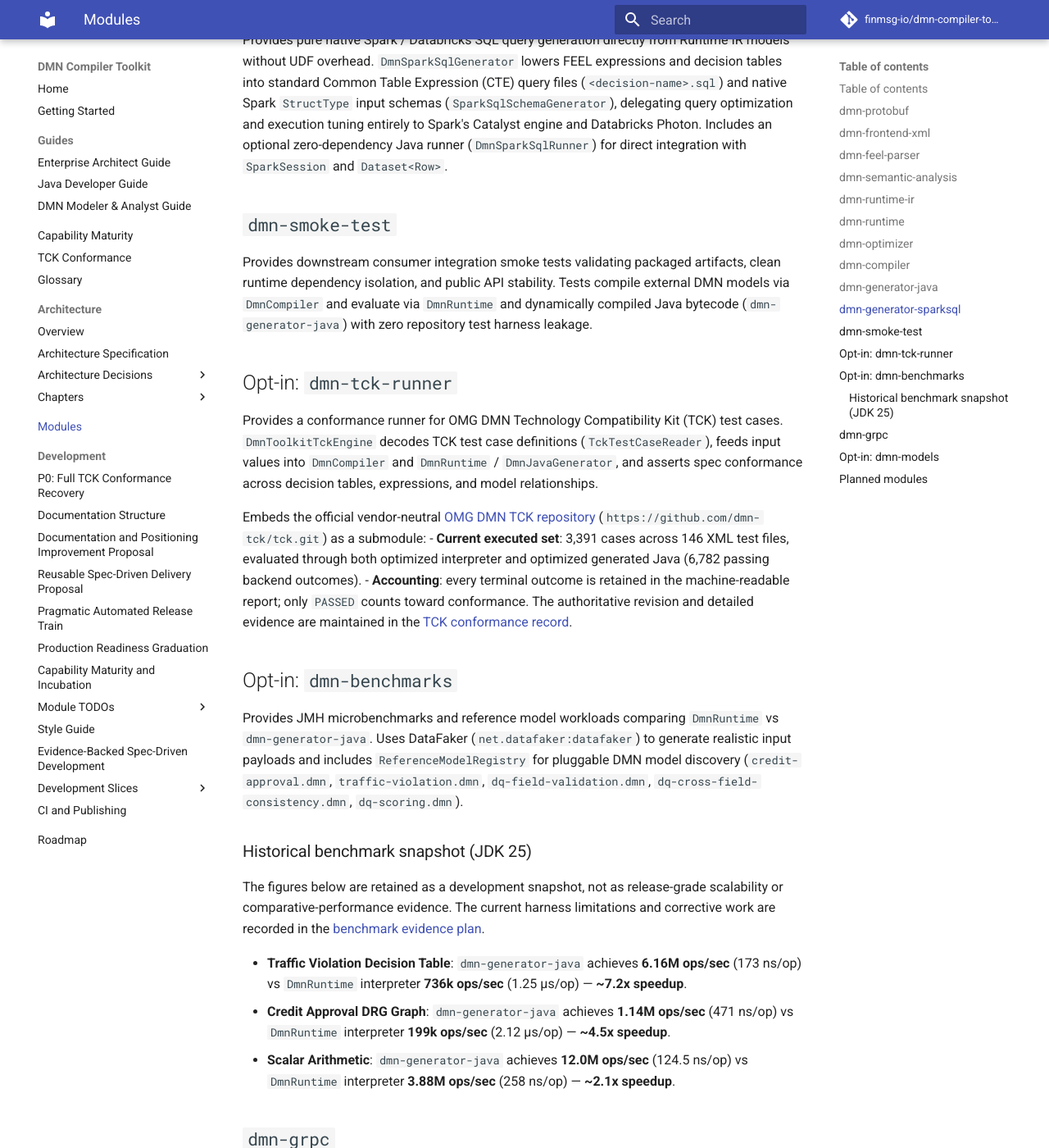
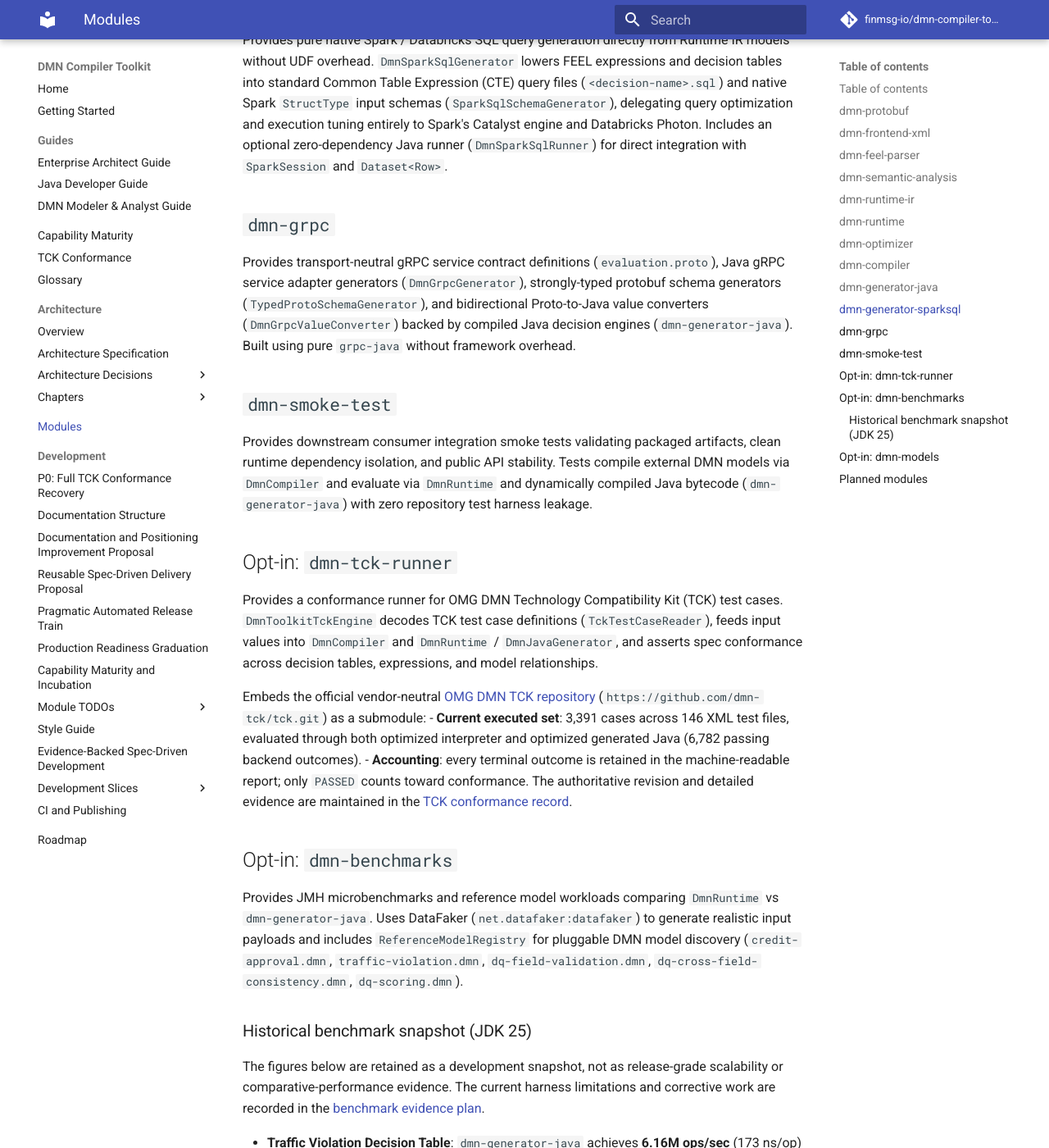
Before and after one commit to finmsg-io/dmn-compiler-toolkit, an MkDocs documentation site: the page built from docs/modules.md, in a window 1280 px wide and 1400 px high, scrolled down 4531 px. Shown: the whole window at 82% size. Built offline with MkDocs 1.6.1 and Material for MkDocs 9.7.7, drawn with Linux system fonts in a browser that asks for light colours; comment, search, counter and statistics services are not loaded; some of the changed text lies outside the part shown.

Commit message:
fix(docs): align module order in docs/modules.md with reactor pom

```diff
--- a/docs/modules.md
+++ b/docs/modules.md
@@ -171,12 +171,18 @@ Provides pure native Spark / Databricks SQL query generation directly from Runti
 
 
 <a id="contents-section-11"></a>
+## `dmn-grpc`
+
+Provides transport-neutral gRPC service contract definitions (`evaluation.proto`), Java gRPC service adapter generators (`DmnGrpcGenerator`), strongly-typed protobuf schema generators (`TypedProtoSchemaGenerator`), and bidirectional Proto-to-Java value converters (`DmnGrpcValueConverter`) backed by compiled Java decision engines (`dmn-generator-java`). Built using pure `grpc-java` without framework overhead.
+
+
+<a id="contents-section-12"></a>
 ## `dmn-smoke-test`
 
 Provides downstream consumer integration smoke tests validating packaged artifacts, clean runtime dependency isolation, and public API stability. Tests compile external DMN models via `DmnCompiler` and evaluate via `DmnRuntime` and dynamically compiled Java bytecode (`dmn-generator-java`) with zero repository test harness leakage.
 
 
-<a id="contents-section-12"></a>
+<a id="contents-section-13"></a>
 ## Opt-in: `dmn-tck-runner`
 
 Provides a conformance runner for OMG DMN Technology Compatibility Kit (TCK) test cases.
@@ -190,7 +196,7 @@ Embeds the official vendor-neutral [OMG DMN TCK repository](https://dmn-tck.gith
   maintained in the [TCK conformance record](tck-conformance.md).
 
 
-<a id="contents-section-13"></a>
+<a id="contents-section-14"></a>
 ## Opt-in: `dmn-benchmarks`
 
 Provides JMH microbenchmarks and reference model workloads comparing `DmnRuntime` vs `dmn-generator-java`. Uses DataFaker (`net.datafaker:datafaker`) to generate realistic input payloads and includes `ReferenceModelRegistry` for pluggable DMN model discovery (`credit-approval.dmn`, `traffic-violation.dmn`, `dq-field-validation.dmn`, `dq-cross-field-consistency.dmn`, `dq-scoring.dmn`).
@@ -206,12 +212,6 @@ in the [benchmark evidence plan](improvements/benchmark-evidence-and-scalability
 - **Scalar Arithmetic**: `dmn-generator-java` achieves **12.0M ops/sec** (124.5 ns/op) vs `DmnRuntime` interpreter **3.88M ops/sec** (258 ns/op) — **~2.1x speedup**.
 
 
-<a id="contents-section-14"></a>
-## `dmn-grpc`
-
-Provides transport-neutral gRPC service contract definitions (`evaluation.proto`), Java gRPC service adapter generators (`DmnGrpcGenerator`), strongly-typed protobuf schema generators (`TypedProtoSchemaGenerator`), and bidirectional Proto-to-Java value converters (`DmnGrpcValueConverter`) backed by compiled Java decision engines (`dmn-generator-java`). Built using pure `grpc-java` without framework overhead.
-
-
 <a id="contents-section-15"></a>
 ## Opt-in: `dmn-models`
 
```
Also changed, not shown: other parts of docs/modules.md (+4 -4 lines).
